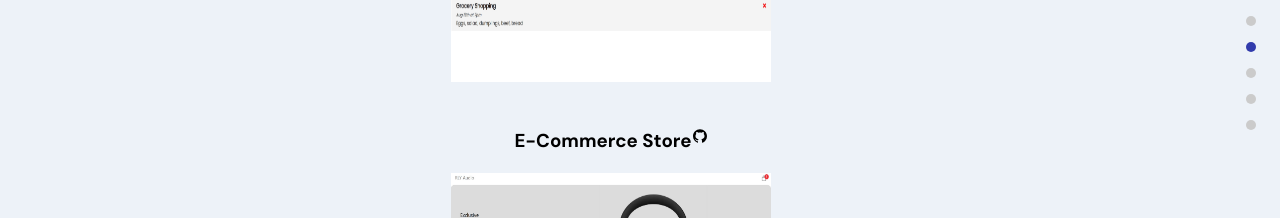
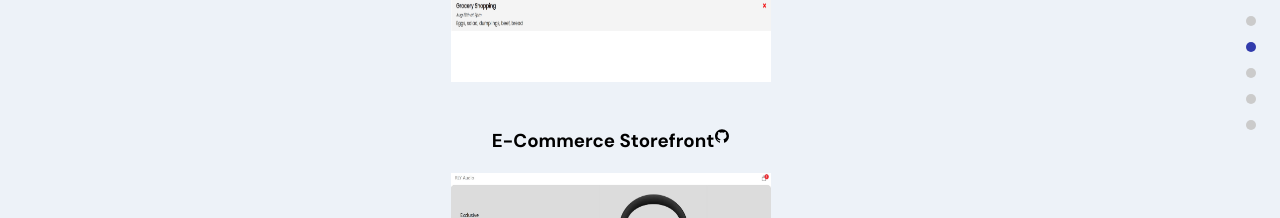
Before and after one commit to richardly9319/rly_portfolio, a React (Create React App) app: page / in a window 1280 px wide. Shown: the part 1292-1510 px from the top of the page. Built offline with nearby package versions, Linux system fonts and the light colour scheme.

Commit message:
updates to copy

```diff
--- a/src/container/Portfolio/Portfolio.jsx
+++ b/src/container/Portfolio/Portfolio.jsx
@@ -70,7 +70,7 @@ const Portfolio = () => {
 
       <a href="https://github.com/richardly9319/ecommerce" target='_blank' rel="noreferrer">
       <div className="github">
-      <h3>E-Commerce Store</h3>
+      <h3>E-Commerce Storefront</h3>
       <AiOutlineGithub />
       </div>
       </a>
```
